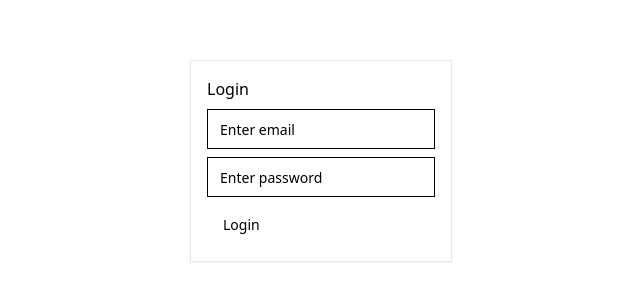
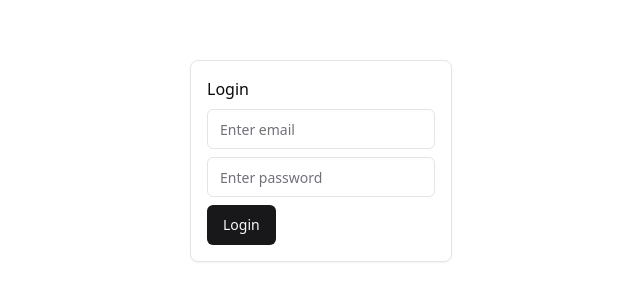
Before and after one commit to rifqiagniamubarok/wa-clone, a Next.js app: page /login in a window 1280 px wide. Shown: the part 239-540 px from the top of the page, without its empty margins (319-959 px from the left). Built offline with nearby package versions, Linux system fonts and the light colour scheme; no server answers.

Commit message:
Feat: style fo shdnc

```diff
--- a/src/styles/globals.css
+++ b/src/styles/globals.css
@@ -2,32 +2,75 @@
 @tailwind components;
 @tailwind utilities;
 
-:root {
-  --foreground-rgb: 0, 0, 0;
-  --background-start-rgb: 214, 219, 220;
-  --background-end-rgb: 255, 255, 255;
-}
+@layer base {
+  :root {
+    --background: 0 0% 100%;
+    --foreground: 240 10% 3.9%;
 
-@media (prefers-color-scheme: dark) {
-  :root {
-    --foreground-rgb: 255, 255, 255;
-    --background-start-rgb: 0, 0, 0;
-    --background-end-rgb: 0, 0, 0;
+    --card: 0 0% 100%;
+    --card-foreground: 240 10% 3.9%;
+
+    --popover: 0 0% 100%;
+    --popover-foreground: 240 10% 3.9%;
+
+    --primary: 240 5.9% 10%;
+    --primary-foreground: 0 0% 98%;
+
+    --secondary: 240 4.8% 95.9%;
+    --secondary-foreground: 240 5.9% 10%;
+
+    --muted: 240 4.8% 95.9%;
+    --muted-foreground: 240 3.8% 46.1%;
+
+    --accent: 240 4.8% 95.9%;
+    --accent-foreground: 240 5.9% 10%;
+
+    --destructive: 0 84.2% 60.2%;
+    --destructive-foreground: 0 0% 98%;
+
+    --border: 240 5.9% 90%;
+    --input: 240 5.9% 90%;
+    --ring: 240 10% 3.9%;
+
+    --radius: 0.5rem;
+  }
+
+  .dark {
+    --background: 240 10% 3.9%;
+    --foreground: 0 0% 98%;
+
+    --card: 240 10% 3.9%;
+    --card-foreground: 0 0% 98%;
+
+    --popover: 240 10% 3.9%;
+    --popover-foreground: 0 0% 98%;
+
+    --primary: 0 0% 98%;
+    --primary-foreground: 240 5.9% 10%;
+
+    --secondary: 240 3.7% 15.9%;
+    --secondary-foreground: 0 0% 98%;
+
+    --muted: 240 3.7% 15.9%;
+    --muted-foreground: 240 5% 64.9%;
+
+    --accent: 240 3.7% 15.9%;
+    --accent-foreground: 0 0% 98%;
+
+    --destructive: 0 62.8% 30.6%;
+    --destructive-foreground: 0 0% 98%;
+
+    --border: 240 3.7% 15.9%;
+    --input: 240 3.7% 15.9%;
+    --ring: 240 4.9% 83.9%;
   }
 }
 
-body {
-  color: rgb(var(--foreground-rgb));
-  background: linear-gradient(
-      to bottom,
-      transparent,
-      rgb(var(--background-end-rgb))
-    )
-    rgb(var(--background-start-rgb));
-}
-
-@layer utilities {
-  .text-balance {
-    text-wrap: balance;
+@layer base {
+  * {
+    @apply border-border;
+  }
+  body {
+    @apply bg-background text-foreground;
   }
 }
```
